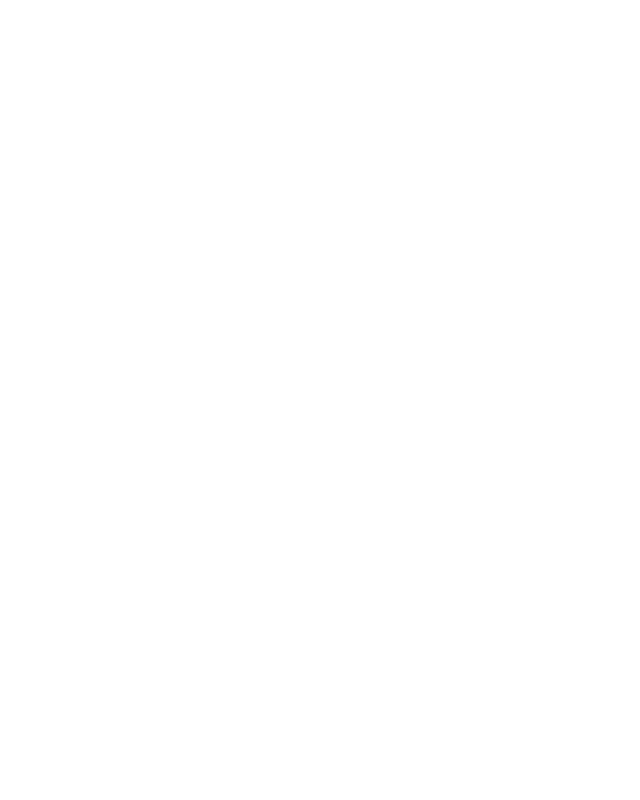
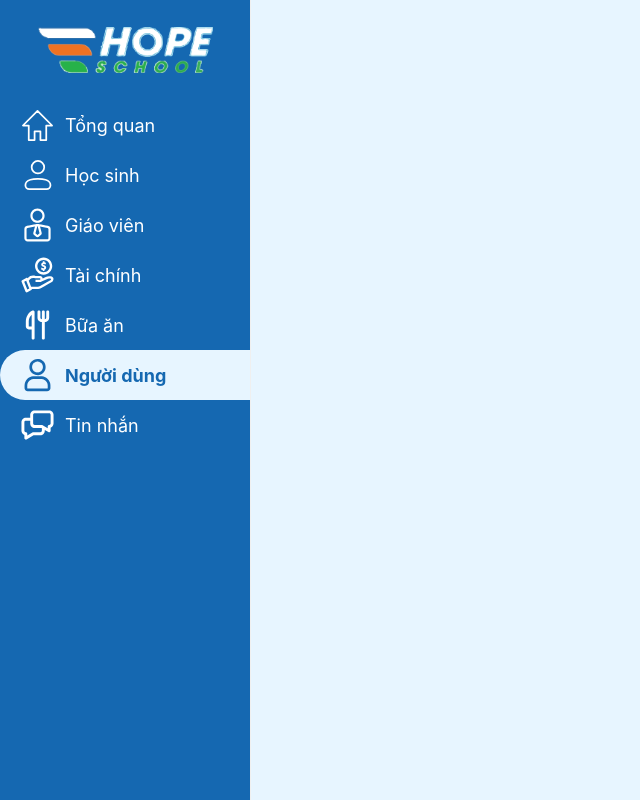
Before and after one commit to TalJa1/web-huybao, a React (Create React App) app: page /users in a window 1280 px wide. Before the commit this address had no page. Shown: the whole page, without its empty margins (0-640 px from the left). Built offline with nearby package versions, Linux system fonts and the light colour scheme.

Commit message:
Add UserPage component and route to App; disable messages menu item

```diff
--- a/src/App.tsx
+++ b/src/App.tsx
@@ -9,6 +9,7 @@
 import MealPage from "./views/MealPage";
 import TeacherDetail from "./views/Teacher/TeacherDetail";
 import StudentDetailPage from "./views/Student/StudentDetailPage";
+import UserPage from "./views/UserPage";
 
 function App() {
   return (
@@ -21,6 +22,7 @@
         <Route path="/teachers/:name" element={<TeacherDetail />} />
         <Route path="/finance" element={<FinancePage />} />
         <Route path="/meals" element={<MealPage />} />
+        <Route path="/users" element={<UserPage />} />
       </Routes>
     </BrowserRouter>
   );
--- a/src/components/TopLayout.tsx
+++ b/src/components/TopLayout.tsx
@@ -136,9 +136,10 @@
             {!isMinimized && "Người dùng"}
           </MenuItem>
           <MenuItem
+            disabled
             component={<Link to="/messages" />}
             icon={messageIcon({ color: getIconColor("/messages") })}
-            onClick={() => handleMenuItemClick("/messages")}
+            onClick={() => {}}
             style={getMenuItemStyle("/messages")}
           >
             {!isMinimized && "Tin nhắn"}
--- /dev/null
+++ b/src/views/UserPage.tsx
@@ -0,0 +1,17 @@
+import { Box } from "@mui/material";
+import React from "react";
+import TopLayout from "../components/TopLayout";
+
+const UserPage = () => {
+  return (
+    <TopLayout>
+      <Main />
+    </TopLayout>
+  );
+};
+
+const Main: React.FC = () => {
+  return <Box></Box>;
+};
+
+export default UserPage;
```
